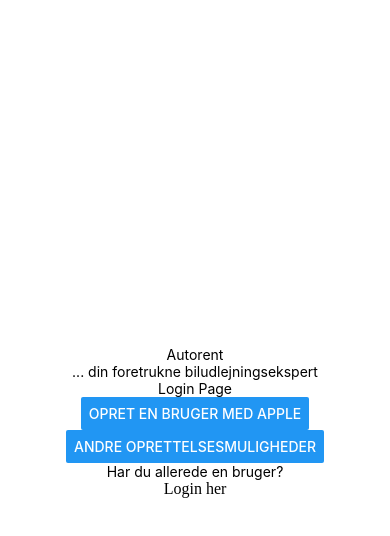
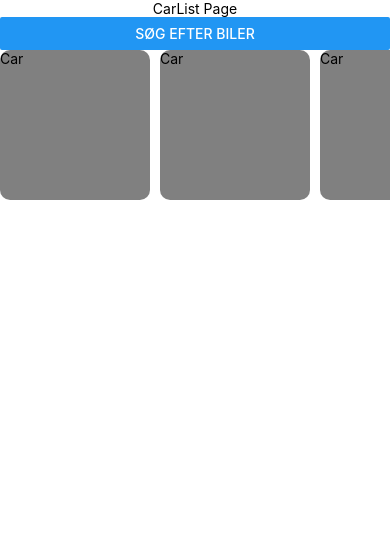
Before and after one commit to Autowinto/MobileSoftApp, a React Native app: screen / in a window 390 px wide. Shown: the top 536 px of the page. Built offline with nearby package versions, Linux system fonts and the light colour scheme.

Commit message:
added scrollview

```diff
--- a/App.tsx
+++ b/App.tsx
@@ -3,13 +3,15 @@ import { NavigationContainer } from "@react-navigation/native"
 import Login from "./views/Login"
 import Details from "./views/Details"
 import CarList from "./views/CarList"
+import { SafeAreaProvider } from "react-native-safe-area-context"
 
 const Stack = createNativeStackNavigator()
 
 export default function App() {
   return (
+    <SafeAreaProvider>
       <NavigationContainer>
-      <Stack.Navigator initialRouteName="Login">
+        <Stack.Navigator initialRouteName="CarList">
           <Stack.Screen
             name="Login"
             component={Login}
@@ -27,5 +29,6 @@ export default function App() {
           ></Stack.Screen>
         </Stack.Navigator>
       </NavigationContainer>
+    </SafeAreaProvider>
   )
 }
--- a/app.json
+++ b/app.json
@@ -4,6 +4,10 @@
     "slug": "autorent",
     "version": "1.0.0",
     "orientation": "portrait",
+    "packagerOpts": {
+      "config": "metro.config.js",
+      "sourceExts": ["js", "jsx", "scss", "sass"]
+    },
     "icon": "./assets/icon.png",
     "userInterfaceStyle": "light",
     "splash": {
@@ -11,9 +15,7 @@
       "resizeMode": "contain",
       "backgroundColor": "#ffffff"
     },
-    "assetBundlePatterns": [
-      "**/*"
-    ],
+    "assetBundlePatterns": ["**/*"],
     "ios": {
       "supportsTablet": true
     },
--- a/views/CarList.tsx
+++ b/views/CarList.tsx
@@ -1,9 +1,47 @@
-import { View, Text, StyleSheet } from "react-native"
+import {
+  View,
+  Text,
+  StyleSheet,
+  ScrollView,
+  Pressable,
+  Button,
+} from "react-native"
+import { useNavigation } from "@react-navigation/native"
+
+const CarListItem = () => {
+  const navigation = useNavigation()
+  return (
+    <Pressable
+      style={styles.carItem}
+      onPress={() => navigation.navigate("Details")}
+    >
+      <Text>Car</Text>
+    </Pressable>
+  )
+}
+
+const CarListView = () => {
+  return (
+    <ScrollView
+      style={{ flexGrow: 1 }}
+      showsHorizontalScrollIndicator={false}
+      horizontal
+    >
+      <CarListItem />
+      <CarListItem />
+      <CarListItem />
+      <CarListItem />
+      <CarListItem />
+    </ScrollView>
+  )
+}
 
 export default function CarList() {
   return (
     <View style={styles.container}>
-      <Text>CarList Page</Text>
+      <Text style={{ alignSelf: "center" }}>CarList Page</Text>
+      <Button title="Søg efter biler"></Button>
+      <CarListView></CarListView>
     </View>
   )
 }
@@ -12,7 +50,14 @@ const styles = StyleSheet.create({
   container: {
     flex: 1,
     backgroundColor: "#fff",
-    alignItems: "center",
+    // alignItems: "center",
     justifyContent: "center",
   },
+  carItem: {
+    width: 150,
+    marginEnd: 10,
+    height: 150,
+    borderRadius: 10,
+    backgroundColor: "gray",
+  },
 })
--- a/views/Details.tsx
+++ b/views/Details.tsx
@@ -1,9 +1,15 @@
-import { View, Text, StyleSheet } from "react-native"
+import { View, Text, StyleSheet, ScrollView, Pressable } from "react-native"
+
+const CarListItem = () => (
+  <Pressable style={styles.carItem}>
+    <Text>Car</Text>
+  </Pressable>
+)
 
 export default function Details() {
   return (
     <View style={styles.container}>
-      <Text>Details Page</Text>
+      <Text style={{ alignSelf: "center" }}>Details Page</Text>
     </View>
   )
 }
@@ -12,7 +18,14 @@ const styles = StyleSheet.create({
   container: {
     flex: 1,
     backgroundColor: "#fff",
-    alignItems: "center",
+    // alignItems: "center",
     justifyContent: "center",
   },
+  carItem: {
+    width: 150,
+    marginEnd: 10,
+    height: 150,
+    borderRadius: 10,
+    backgroundColor: "gray",
+  },
 })
--- a/views/Login.tsx
+++ b/views/Login.tsx
@@ -1,4 +1,5 @@
-import { View, Text, StyleSheet, Button } from "react-native"
+import { View, Text, StyleSheet, Button, Pressable } from "react-native"
+import { SafeAreaProvider, SafeAreaView } from "react-native-safe-area-context"
 
 export default function Login({ navigation }) {
   return (
@@ -6,14 +7,15 @@ export default function Login({ navigation }) {
       <Text>Autorent</Text>
       <Text>... din foretrukne biludlejningsekspert</Text>
       <Text>Login Page</Text>
-      <Button
-        title="Opret en bruger med Apple"
+      <Pressable
+        style={styles.button}
         onPress={() => navigation.navigate("Details")}
-      />
-      <Button
-        title="Andre oprettelsesmuligheder"
-        onPress={() => navigation.navigate("Details")}
-      />
+      >
+        <Text>Opret en bruger med Apple</Text>
+      </Pressable>
+      <Pressable onPress={() => navigation.navigate("Details")}>
+        <Text>Se andre oprettelsesmuligheder</Text>
+      </Pressable>
 
       <Text>Har du allerede en bruger?</Text>
       <a>Login her</a>
@@ -28,4 +30,10 @@ const styles = StyleSheet.create({
     alignItems: "center",
     justifyContent: "center",
   },
+  button: {
+    backgroundColor: "purple",
+    borderRadius: 10,
+    paddingHorizontal: 10,
+    paddingVertical: 2,
+  },
 })
```
Also changed, not shown: metro.config.js (added, +15 -0 lines), package.json (+5 -2 lines), 2 other files (tests, documents, lock files or other folders). Lines whose indentation alone changed are shown as unchanged.
